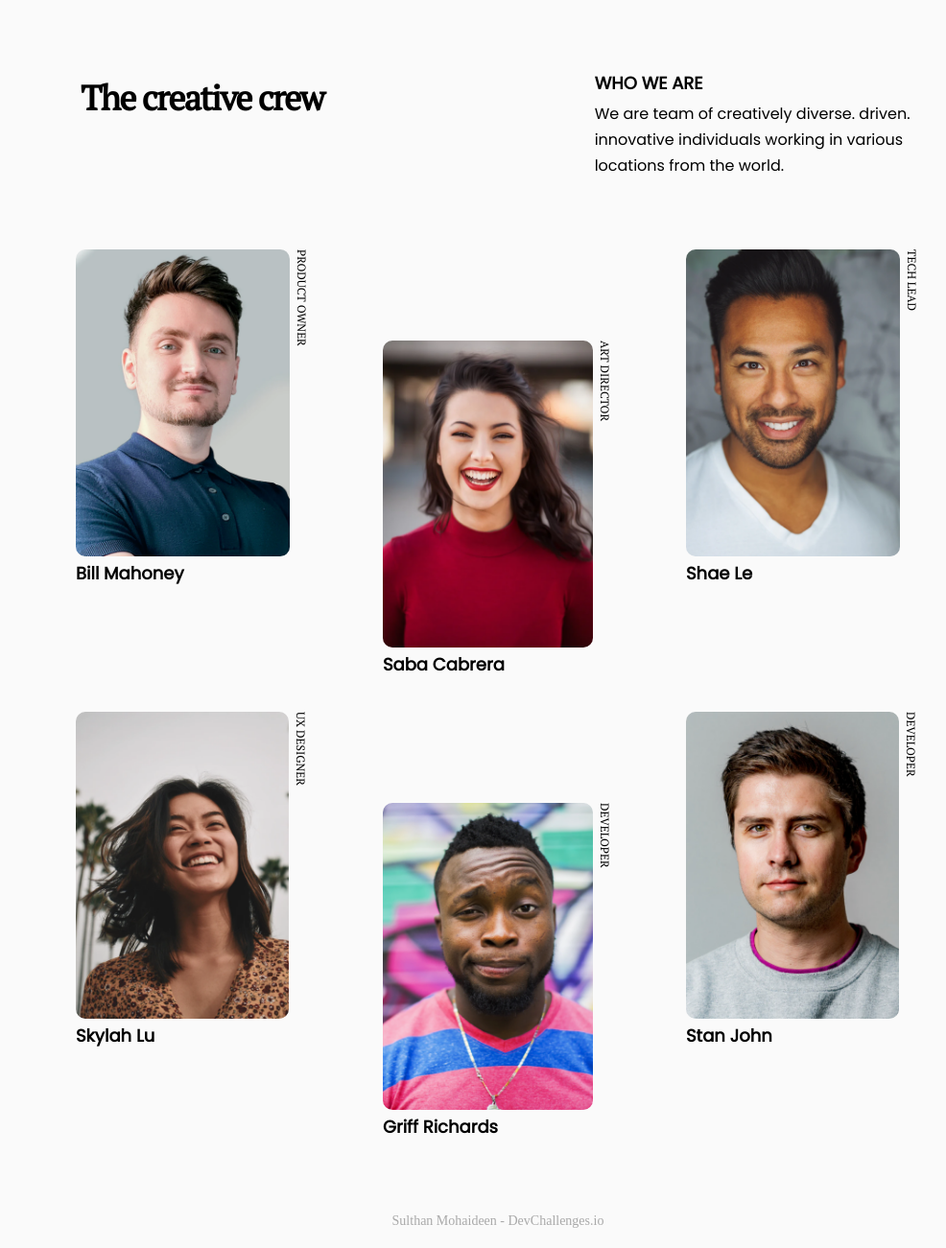
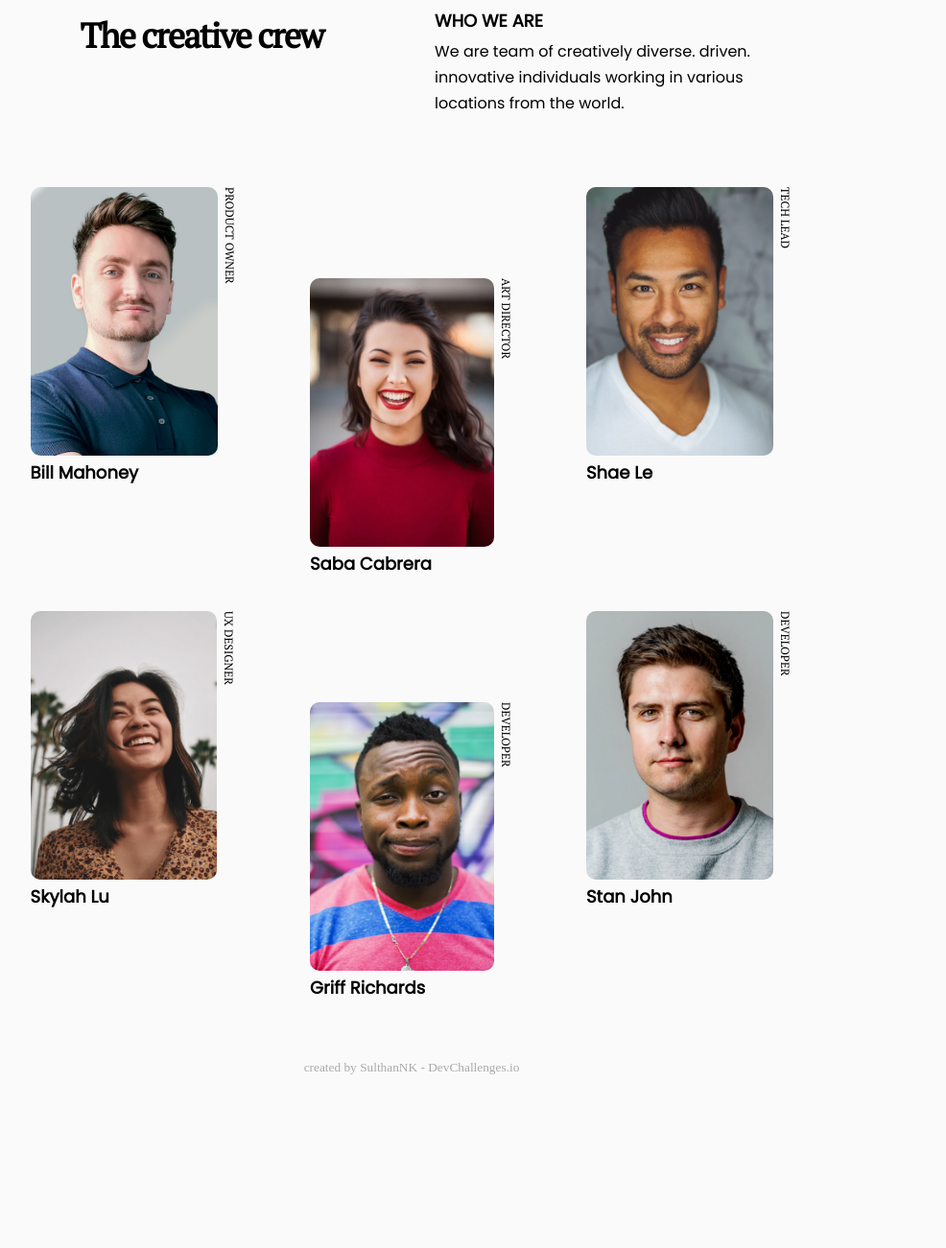
Before and after one commit to SulthanNK/The-Dream-Team, a plain HTML site: page index.html in a window 1280 px wide. Shown: the part 32-1333 px from the top of the page at 96% size, without its empty margins (211-1197 px from the left). After the commit the page ends 1188 px from the top, so only its background shows below. Drawn offline with Linux system fonts and the light colour scheme.

Commit message:
Minor changes added

```diff
--- a/index.html
+++ b/index.html
@@ -21,8 +21,9 @@
       <div class="right">
         <h6 class="sub-title">Who we are</h6>
         <p class="description">
-          We are team of creatively diverse. driven. innovative individuals
-          working in various locations from the world.
+          We are team of creatively diverse. driven.<br />
+          innovative individuals working in various <br />
+          locations from the world.
         </p>
       </div>
     </header>
@@ -78,11 +79,15 @@
     </div>
 
     <footer>
-      <a
-        class="profile-link"
-        href="https://portfolio.devchallenges.io/SulthanNK"
-        target="_blank"
-        >Sulthan Mohaideen - DevChallenges.io</a
+      <small>
+        created by
+        <a
+          class="profile-link"
+          href="https://portfolio.devchallenges.io/SulthanNK"
+          target="_blank"
+          >SulthanNK</a
+        >
+        - DevChallenges.io</small
       >
     </footer>
   </body>
--- a/style.css
+++ b/style.css
@@ -9,20 +9,30 @@
 }
 
 body {
-  width: 900px;
-  margin: 100px 280px 20px 280px;
+  display: grid;
+  place-content: center;
+  grid-template-areas:
+    "header header header"
+    "container container container"
+    "footer footer footer";
+  max-width: 900px;
+  margin: 35px auto;
   background: #fafafa;
 }
 
+header {
+  grid-area: header;
+
+  display: flex;
+  flex-direction: row;
+  justify-content: space-around;
+}
+
 .left {
-  float: left;
   padding: 2px;
-  margin-right: 270px;
-  margin-left: 5px;
 }
 
 .right {
-  overflow: auto;
   padding: 2px 0;
 }
 
@@ -55,6 +65,7 @@ body {
 }
 
 #container {
+  grid-area: container;
   margin-top: 60px;
   display: grid;
   grid-template-areas:
@@ -101,7 +112,7 @@ body {
 
 .pic-name img {
   border-radius: 10px;
-  height: 40vh;
+  height: 35vh;
 }
 
 .name {
@@ -121,33 +132,36 @@ body {
 }
 
 footer {
+  grid-area: footer;
   text-align: center;
-  margin: 65px 0 0 0;
+
+  color: #a9a9a9;
+  margin: 50px 0 0 0;
 }
 
-footer > a {
+.profile-link {
   color: #a9a9a9;
-  font-size: 14px;
   text-decoration: none;
-  padding: 8px;
 }
 
 /* ---- Mobile Viewport ---- */
 
 @media (min-width: 320px) and (max-width: 415px) {
   body {
-    width: 375px;
-    margin: 30px 8px 2px 8px;
+    max-width: 375px;
+  }
+
+  header {
+    flex-direction: column;
   }
 
   .left {
-    float: none;
     margin: 0 0 15px 0;
     padding: 0;
   }
 
-  .title {
-    padding: 0 10px;
+  .right {
+    margin: 0;
   }
 
   .sub-title {
```
